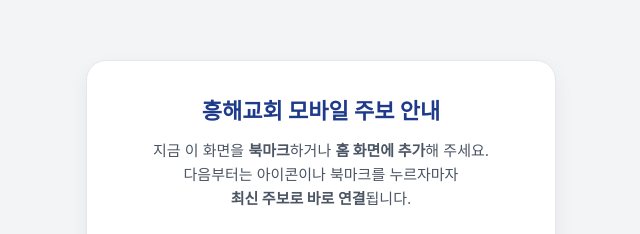
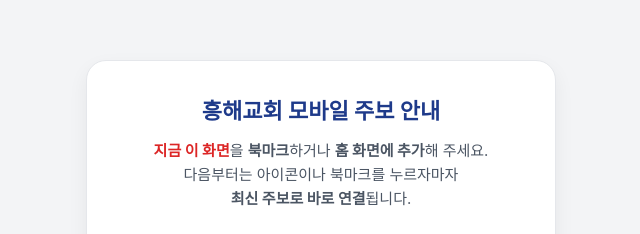
Before and after one commit to yooleene/hunghae-weekly, a plain HTML site: page index.html in a window 1280 px wide. Shown: the part 153-387 px from the top of the page, 319-959 px from the left. Drawn offline with Linux system fonts and the light colour scheme.

Commit message:
Update index.html

```diff
--- a/index.html
+++ b/index.html
@@ -86,7 +86,7 @@
   <div class="card">
     <h2>흥해교회 모바일 주보 안내</h2>
     <p class="desc">
-      지금 이 화면을 <strong>북마크</strong>하거나 <strong>홈 화면에 추가</strong>해 주세요.<br>
+      <strong style="color: #dc2626;">지금 이 화면</strong>을 <strong>북마크</strong>하거나 <strong>홈 화면에 추가</strong>해 주세요.<br>
       다음부터는 아이콘이나 북마크를 누르자마자<br><strong>최신 주보로 바로 연결</strong>됩니다.
     </p>
 
```
